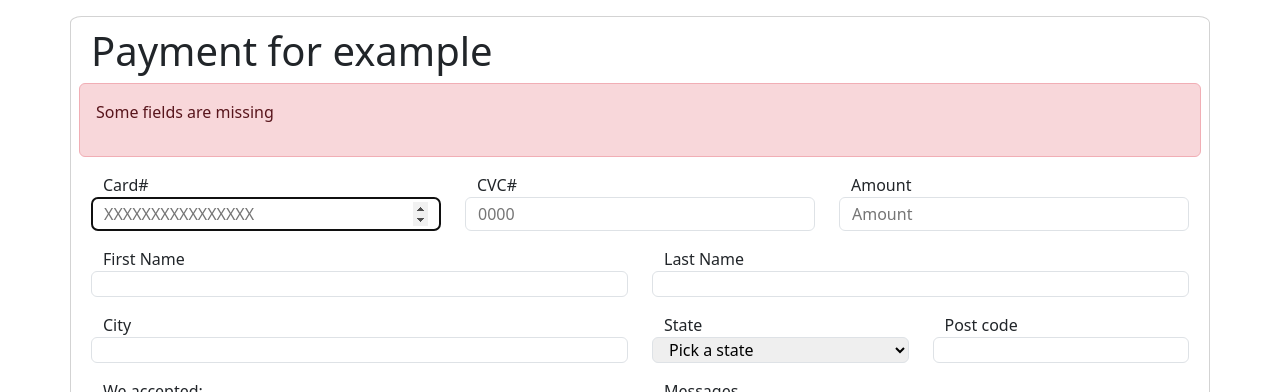
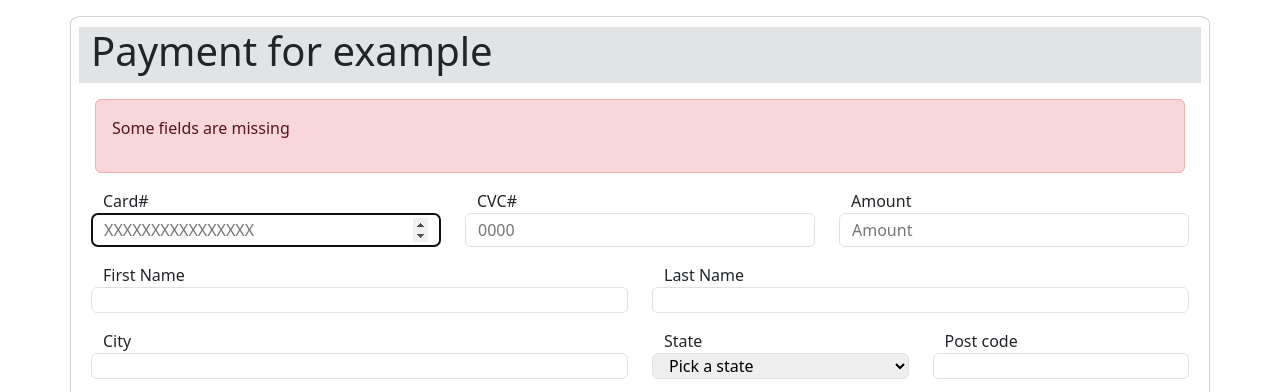
Before and after one commit to avanegasp/html-hello-form-project, a plain HTML site: page index.html in a window 1280 px wide. Shown: the top 392 px of the page. Drawn offline with nearby package versions, Linux system fonts and the light colour scheme.

Commit message:
Padding container and add colors

```diff
--- a/index.html
+++ b/index.html
@@ -10,17 +10,17 @@
 </head>
 <body>
     <div class="container mt-3">
-        <div class="row">
-            <div class="col-12">
+        <div class="row pb-3">
+            <div class="col-12 bg-secondary-subtle">
                 <h1>Payment for example</h1>
             </div>
         </div>
-        <div class="row">
+        <div class="row ps-3 pe-3">
             <div class="col-12 alert alert-danger">
                 <p>Some fields are missing</p>
             </div>
         </div>
-        <form action="POST">
+        <form action="GET">
             <fieldset>
                 <div class="pb-3 row">
                     <div class="pe-4 ps-4 col-4">
```
